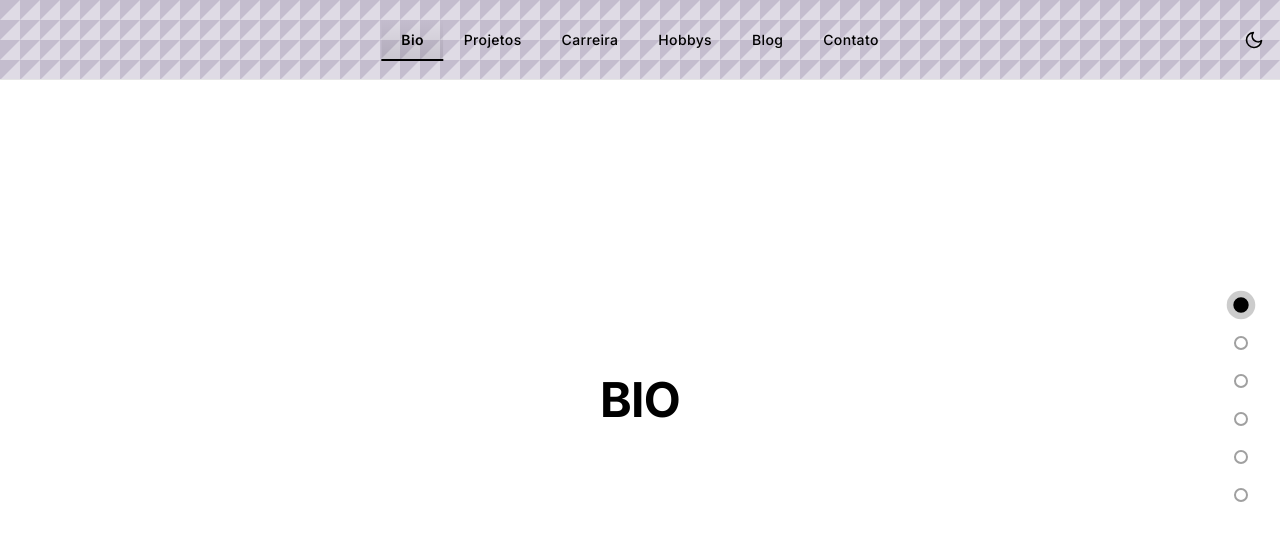
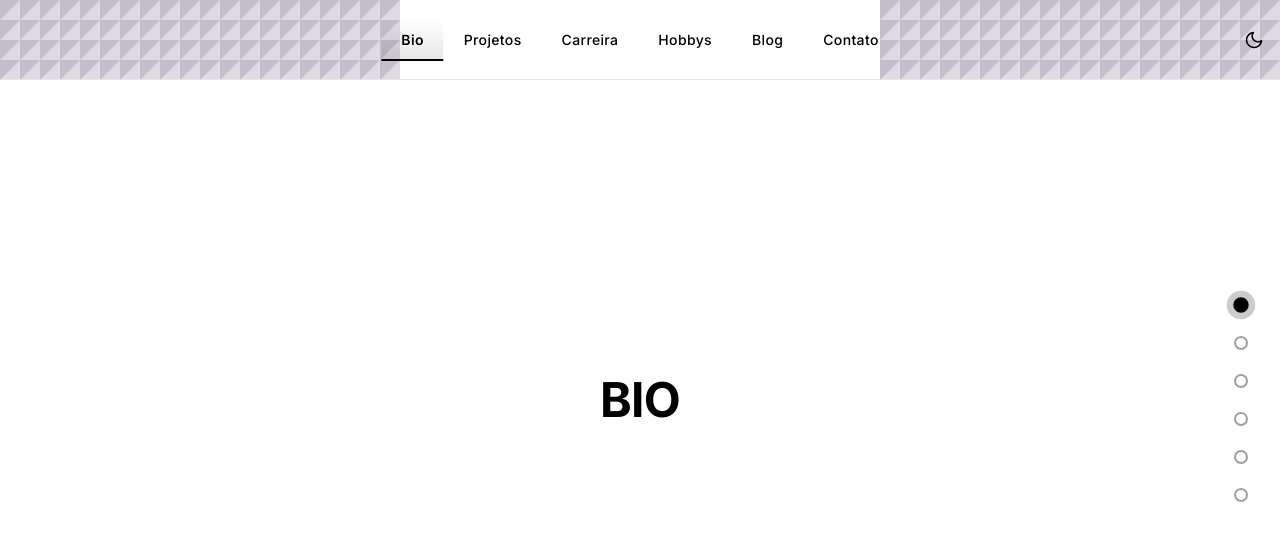
Before and after one commit to adonis-vinuto/personal-site, a Next.js app: page / in a window 1280 px wide. Shown: the top 540 px of the page. Built offline with nearby package versions, Linux system fonts and the light colour scheme; a web font is replaced by a local one.

Commit message:
Feat (Menu): mais alguns ajustes no menu

```diff
--- a/src/components/homePage/topMenu.tsx
+++ b/src/components/homePage/topMenu.tsx
@@ -105,16 +105,18 @@
 
   return (
     <nav
-      className="fixed top-0 left-0 right-0 w-full z-50 backdrop-blur-md border-b border-border transition-all duration-500 ease-in-out"
+      className="fixed top-0 left-0 right-0 w-full z-50 backdrop-blur-md border-b border-border transition-all duration-500 ease-in-out menu-with-side-patterns"
       style={{
         height: '80px',
         minHeight: '80px',
         maxHeight: '80px',
-        backgroundColor: currentPattern.backgroundColor,
-        backgroundImage: currentPattern.backgroundImage,
-        backgroundSize: currentPattern.backgroundSize,
-        backgroundRepeat: currentPattern.backgroundRepeat
-      }}>
+        backgroundColor: 'var(--background)',
+        position: 'relative',
+        '--pattern-bg': currentPattern.backgroundColor,
+        '--pattern-image': currentPattern.backgroundImage,
+        '--pattern-size': currentPattern.backgroundSize,
+        '--pattern-repeat': currentPattern.backgroundRepeat
+      } as React.CSSProperties}>
 
       <div className="w-full px-4 sm:px-6 lg:px-8" style={{ height: '100%' }}>
 
--- a/src/styles/components.css
+++ b/src/styles/components.css
@@ -746,3 +746,40 @@
   0% { transform: translateX(-100%); }
   100% { transform: translateX(100%); }
 }
+
+/* ===================================================================
+   PATTERNS LATERAIS NO MENU
+   ================================================================= */
+
+.menu-with-side-patterns {
+  position: fixed !important;
+}
+
+.menu-with-side-patterns::before,
+.menu-with-side-patterns::after {
+  content: '';
+  position: absolute;
+  top: 0;
+  height: 100%;
+  width: 400px;
+  background-color: var(--pattern-bg);
+  background-image: var(--pattern-image);
+  background-size: var(--pattern-size);
+  background-repeat: var(--pattern-repeat);
+  transition: all 500ms ease-in-out;
+  z-index: 1;
+}
+
+.menu-with-side-patterns::before {
+  left: 0;
+}
+
+.menu-with-side-patterns::after {
+  right: 0;
+}
+
+/* Garantir que o conteúdo do menu fique acima dos patterns */
+.menu-with-side-patterns > div {
+  position: relative;
+  z-index: 10;
+}
```
